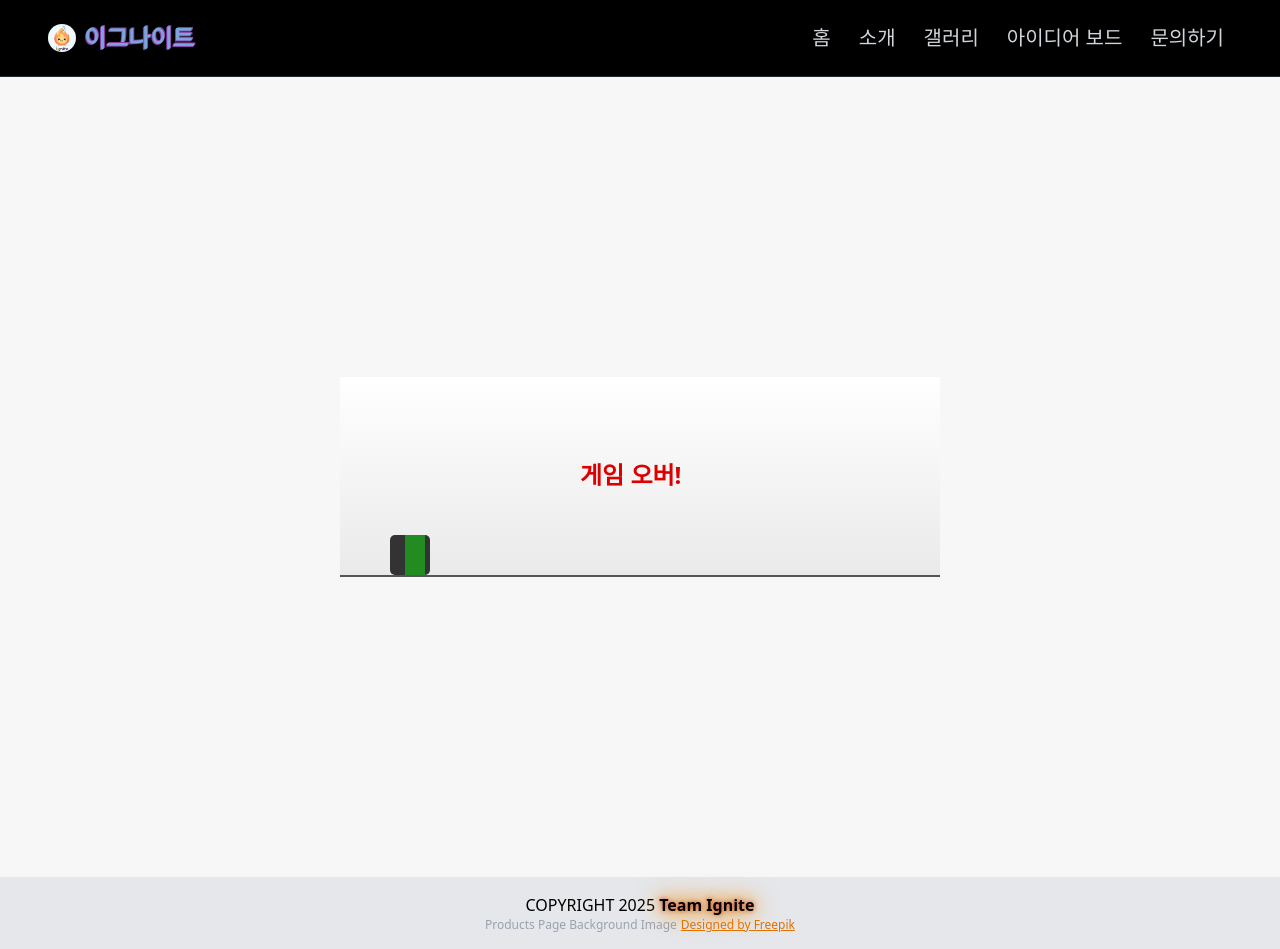
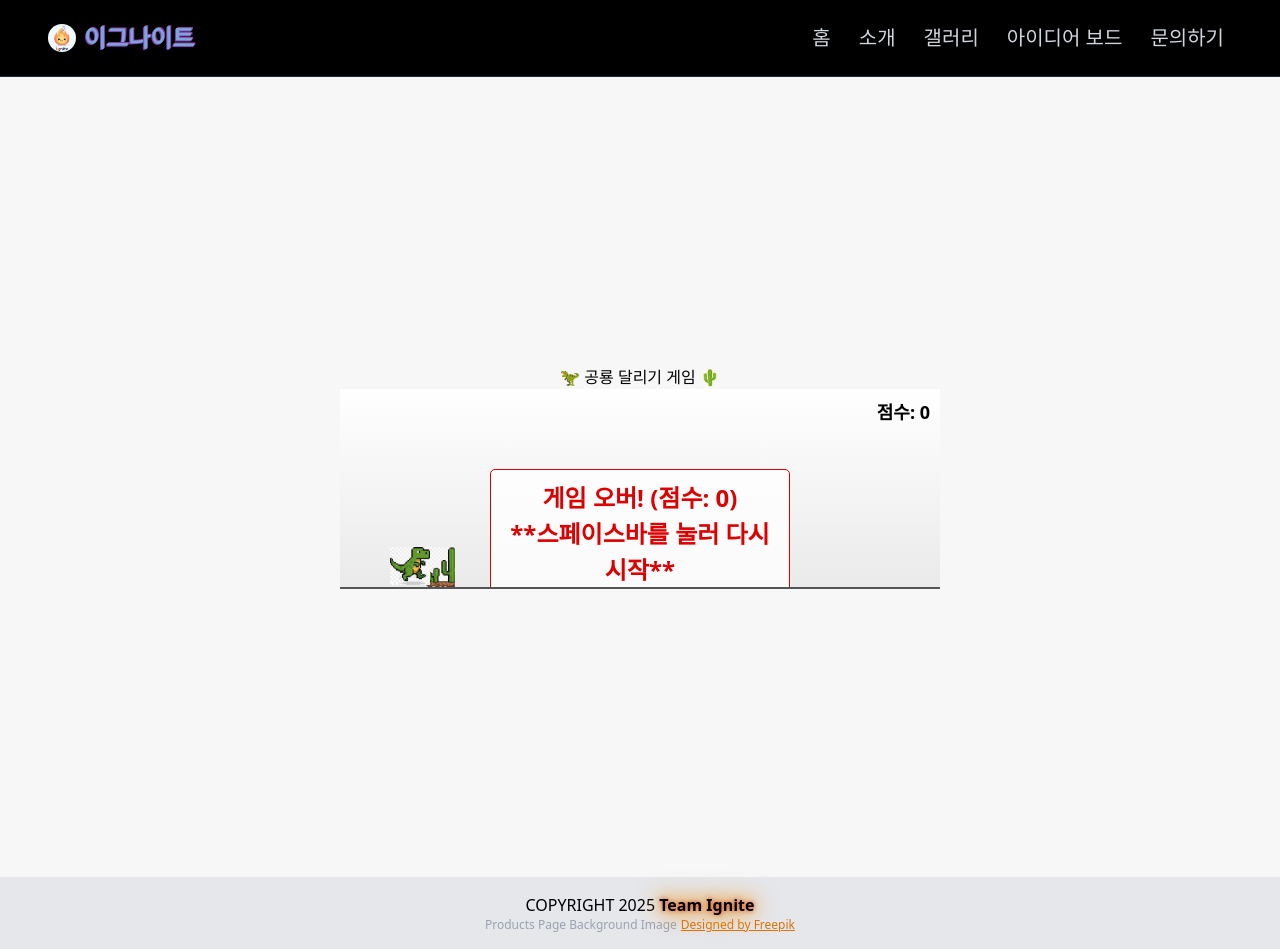
Before and after one commit to everlaster00/team4-Ignite-React, a Next.js app: page /products/nicecoco in a window 1280 px wide. Built offline with nearby package versions, Linux system fonts and the light colour scheme; no server answers.

Commit message:
dino이미지변경

```diff
--- a/src/app/products/nicecoco/page.js
+++ b/src/app/products/nicecoco/page.js
@@ -1,64 +1,182 @@
 "use client";
-import React, { useState, useEffect } from "react";
+import React, { useState, useEffect, useCallback } from "react";
+
+// --- 1. 게임 상수 설정 (클린 코드 및 쉬운 조정) ---
+const GAME_WIDTH = 600;
+const GAME_HEIGHT = 200;
+const DINO_SIZE = 40;
+const CACTUS_WIDTH = 30;
+const CACTUS_HEIGHT = 40;
+const JUMP_HEIGHT = 80;
+const GRAVITY = 5; // 점프 및 하강 속도 조절
+
+const INITIAL_GAME_SPEED_MS = 20; // 초기 게임 루프 시간 간격 (ms)
+const INITIAL_MOVE_STEP = 5; // 초기 선인장 이동 거리 (px)
+const SPEED_UP_THRESHOLD = 100; // ⭐ 100점마다 속도 증가
+const SPEED_UP_FACTOR = 1.1; // ⭐ 속도 증가 비율 (10% 증가)
+
+// 게임 점수 기록을 위한 더미 API 함수 (실제 DB 연동 필요)
+const saveGameScore = async (score) => {
+  const record = {
+    score: score,
+    date: new Date().toISOString(),
+  };
+  console.log("점수 기록 시도:", record);
+  return true;
+};
 
 const DinoGame = () => {
+  // --- 2. 상태 관리 (State) ---
   const [isJumping, setIsJumping] = useState(false);
   const [dinoBottom, setDinoBottom] = useState(0);
-  const [cactusRight, setCactusRight] = useState(-20);
+  const [cactusRight, setCactusRight] = useState(-CACTUS_WIDTH);
   const [gameOver, setGameOver] = useState(false);
+  const [score, setScore] = useState(0);
+  const [gameStartTime, setGameStartTime] = useState(null);
 
-  // 스페이스바 점프 이벤트
+  // ⭐ 속도 조절을 위한 상태 추가
+  const [gameSpeed, setGameSpeed] = useState(INITIAL_GAME_SPEED_MS);
+  const [cactusMoveStep, setCactusMoveStep] = useState(INITIAL_MOVE_STEP);
+
+  // --- 3. 게임 시작 및 재시작 함수 ---
+  const startGame = useCallback(() => {
+    setGameOver(false);
+    setIsJumping(false);
+    setDinoBottom(0);
+    setCactusRight(-CACTUS_WIDTH);
+    setScore(0);
+    setGameStartTime(Date.now());
+
+    // ⭐ 속도 초기화
+    setGameSpeed(INITIAL_GAME_SPEED_MS);
+    setCactusMoveStep(INITIAL_MOVE_STEP);
+  }, []);
+
+  // --- 4. 점프 로직 (수정 없음) ---
+  const jump = useCallback(() => {
+    if (gameOver || isJumping) return;
+
+    // ... (점프 로직) ...
+    // Note: 점프 속도(GRAVITY, GAME_SPEED)는 게임 속도에 맞추지 않고 고정 유지
+    // ...
+    setIsJumping(true);
+    let position = dinoBottom;
+
+    // A. 위로 올라가기
+    const upInterval = setInterval(() => {
+      if (position >= JUMP_HEIGHT) {
+        clearInterval(upInterval);
+        // B. 아래로 내려가기
+        const downInterval = setInterval(() => {
+          if (position <= 0) {
+            clearInterval(downInterval);
+            setIsJumping(false);
+            setDinoBottom(0); // 바닥에 정확히 착지
+            return;
+          }
+          position -= GRAVITY;
+          setDinoBottom(position);
+        }, INITIAL_GAME_SPEED_MS); // 점프 인터벌은 고정된 값 사용
+        return;
+      }
+      position += GRAVITY;
+      setDinoBottom(position);
+    }, INITIAL_GAME_SPEED_MS); // 점프 인터벌은 고정된 값 사용
+  }, [gameOver, isJumping, dinoBottom]);
+
+  // 스페이스바 입력 이벤트 리스너 (수정 없음)
   useEffect(() => {
     const handleKeyDown = (e) => {
-      if (e.code === "Space" && !isJumping) {
-        jump();
+      if (e.code === "Space") {
+        if (gameOver) {
+          startGame();
+        } else {
+          jump();
+        }
       }
     };
     window.addEventListener("keydown", handleKeyDown);
     return () => window.removeEventListener("keydown", handleKeyDown);
-  }, [isJumping]);
+  }, [gameOver, jump, startGame]);
 
-  // 점프 함수
-  const jump = () => {
-    setIsJumping(true);
-    let position = 0;
-    const upInterval = setInterval(() => {
-      if (position >= 80) {
-        clearInterval(upInterval);
-        const downInterval = setInterval(() => {
-          if (position <= 0) {
-            clearInterval(downInterval);
-            setIsJumping(false);
-          }
-          position -= 5;
-          setDinoBottom(position);
-        }, 20);
-      }
-      position += 5;
-      setDinoBottom(position);
-    }, 20);
-  };
+  // --- A. ⭐ [NEW] 점수 계산 로직 (별도 분리) ---
+  useEffect(() => {
+    if (gameOver || !gameStartTime) return;
 
-  // 선인장 이동
+    // 점수 업데이트 루프 (100ms마다 실행)
+    const scoreInterval = setInterval(() => {
+      const currentScore = Math.floor((Date.now() - gameStartTime) / 100); // 0.1초당 1점
+      setScore(currentScore);
+    }, 100);
+
+    return () => clearInterval(scoreInterval);
+  }, [gameOver, gameStartTime]);
+
+  // --- B. ⭐ [NEW] 속도 조절 로직 (100점마다 속도 증가) ---
+  useEffect(() => {
+    // 100점의 배수가 될 때마다
+    if (score > 0 && score % SPEED_UP_THRESHOLD === 0) {
+      // 주의: 너무 빨라지면 gameSpeed가 0에 가까워져 오류가 날 수 있으므로 최소 속도 제한
+      setGameSpeed((prevSpeed) => Math.max(5, prevSpeed / SPEED_UP_FACTOR));
+
+      // 이동 거리도 함께 늘려서 속도감 향상
+      setCactusMoveStep((prevStep) => prevStep * SPEED_UP_FACTOR);
+
+      console.log(
+        `속도 증가! 현재 속도(ms): ${gameSpeed.toFixed(
+          2
+        )}, 이동 폭: ${cactusMoveStep.toFixed(2)}`
+      );
+    }
+  }, [score]); // ⭐ score가 바뀔 때마다 체크
+
+  // --- C. ⭐ 선인장 이동 루프 (gameSpeed, cactusMoveStep에 의존) ---
   useEffect(() => {
     if (gameOver) return;
-    const move = setInterval(() => {
-      setCactusRight((prev) => (prev > 620 ? -20 : prev + 5));
-    }, 20);
-    return () => clearInterval(move);
-  }, [gameOver]);
 
-  // 충돌 감지
+    const moveCactus = () => {
+      setCactusRight((prev) => {
+        if (prev > GAME_WIDTH) {
+          const randomGap = Math.floor(Math.random() * (GAME_WIDTH / 2)) + 100;
+          return -randomGap;
+        }
+        // ⭐ 동적으로 변경된 이동 폭 사용
+        return prev + cactusMoveStep;
+      });
+    };
+
+    // ⭐ 동적으로 변경된 GAME_SPEED로 인터벌 설정
+    const interval = setInterval(moveCactus, gameSpeed);
+
+    return () => clearInterval(interval);
+  }, [gameOver, gameSpeed, cactusMoveStep]); // ⭐ gameSpeed와 cactusMoveStep이 바뀔 때 재실행
+
+  // --- 6. 충돌 감지 로직 (수정 없음) ---
   useEffect(() => {
-    if (cactusRight > 510 && cactusRight < 550 && dinoBottom < 40) {
+    if (gameOver) return;
+
+    // ... (충돌 감지 로직) ...
+    const dinoXLeft = 50;
+    const dinoXRight = dinoXLeft + DINO_SIZE;
+    const cactusXLeft = GAME_WIDTH - (cactusRight + CACTUS_WIDTH);
+    const cactusXRight = GAME_WIDTH - cactusRight;
+    const isXColliding = dinoXRight > cactusXLeft && dinoXLeft < cactusXRight;
+    const isYColliding = dinoBottom < CACTUS_HEIGHT;
+
+    // 최종 충돌
+    if (isXColliding && isYColliding) {
       setGameOver(true);
+      console.log("게임 오버! 점수:", score);
+      saveGameScore(score);
     }
-  }, [cactusRight, dinoBottom]);
+  }, [cactusRight, dinoBottom, gameOver, score]);
 
-  // 스타일 정의
+  // --- 7. 스타일 정의 (수정 없음) ---
   const styles = {
+    // ... (기존 스타일 코드) ...
     wrapper: {
       display: "flex",
+      flexDirection: "column",
       justifyContent: "center",
       alignItems: "center",
       height: "100vh",
@@ -66,8 +184,8 @@ const DinoGame = () => {
     },
     game: {
       position: "relative",
-      width: 600,
-      height: 200,
+      width: GAME_WIDTH,
+      height: GAME_HEIGHT,
       background: "linear-gradient(#fff, #eaeaea)",
       borderBottom: "2px solid #555",
       overflow: "hidden",
@@ -76,36 +194,63 @@ const DinoGame = () => {
       position: "absolute",
       bottom: dinoBottom,
       left: 50,
-      width: 40,
-      height: 40,
-      background: "#333",
-      borderRadius: 5,
+      width: DINO_SIZE,
+      height: DINO_SIZE,
+      backgroundImage: "url('/imgs/dino-run.webp')",
+      backgroundSize: "contain",
+      backgroundRepeat: "no-repeat",
       transition: "bottom 0.02s",
+      zIndex: 10,
     },
     cactus: {
       position: "absolute",
       bottom: 0,
       right: cactusRight,
-      width: 20,
-      height: 40,
-      background: "#228b22",
+      width: CACTUS_WIDTH,
+      height: CACTUS_HEIGHT,
+      backgroundImage: "url('/imgs/catcus.webp')",
+      backgroundSize: "cover",
+      backgroundRepeat: "no-repeat",
+      zIndex: 5,
     },
-    text: {
+    message: {
       position: "absolute",
       top: 80,
-      left: "40%",
+      left: "50%",
+      transform: "translateX(-50%)",
       color: "#d00",
       fontWeight: "bold",
       fontSize: 24,
+      textAlign: "center",
+      padding: 10,
+      background: "rgba(255, 255, 255, 0.8)",
+      borderRadius: 5,
+      border: "1px solid #d00",
+      cursor: "pointer",
+    },
+    scoreDisplay: {
+      position: "absolute",
+      top: 10,
+      right: 10,
+      fontWeight: "bold",
+      fontSize: 18,
     },
   };
 
+  // --- 8. 렌더링 (화면에 표시) ---
   return (
     <div style={styles.wrapper}>
+      <h1>🦖 공룡 달리기 게임 🌵</h1>
       <div style={styles.game}>
         <div style={styles.dino}></div>
         <div style={styles.cactus}></div>
-        {gameOver && <div style={styles.text}>게임 오버!</div>}
+        <div style={styles.scoreDisplay}>점수: {score}</div>
+        {gameOver && (
+          <div style={styles.message} onClick={startGame}>
+            게임 오버! (점수: {score})<br />
+            **스페이스바를 눌러 다시 시작**
+          </div>
+        )}
       </div>
     </div>
   );
```
Also changed, not shown: public/imgs/catcus.webp (added), public/imgs/dino-run.webp (added).
